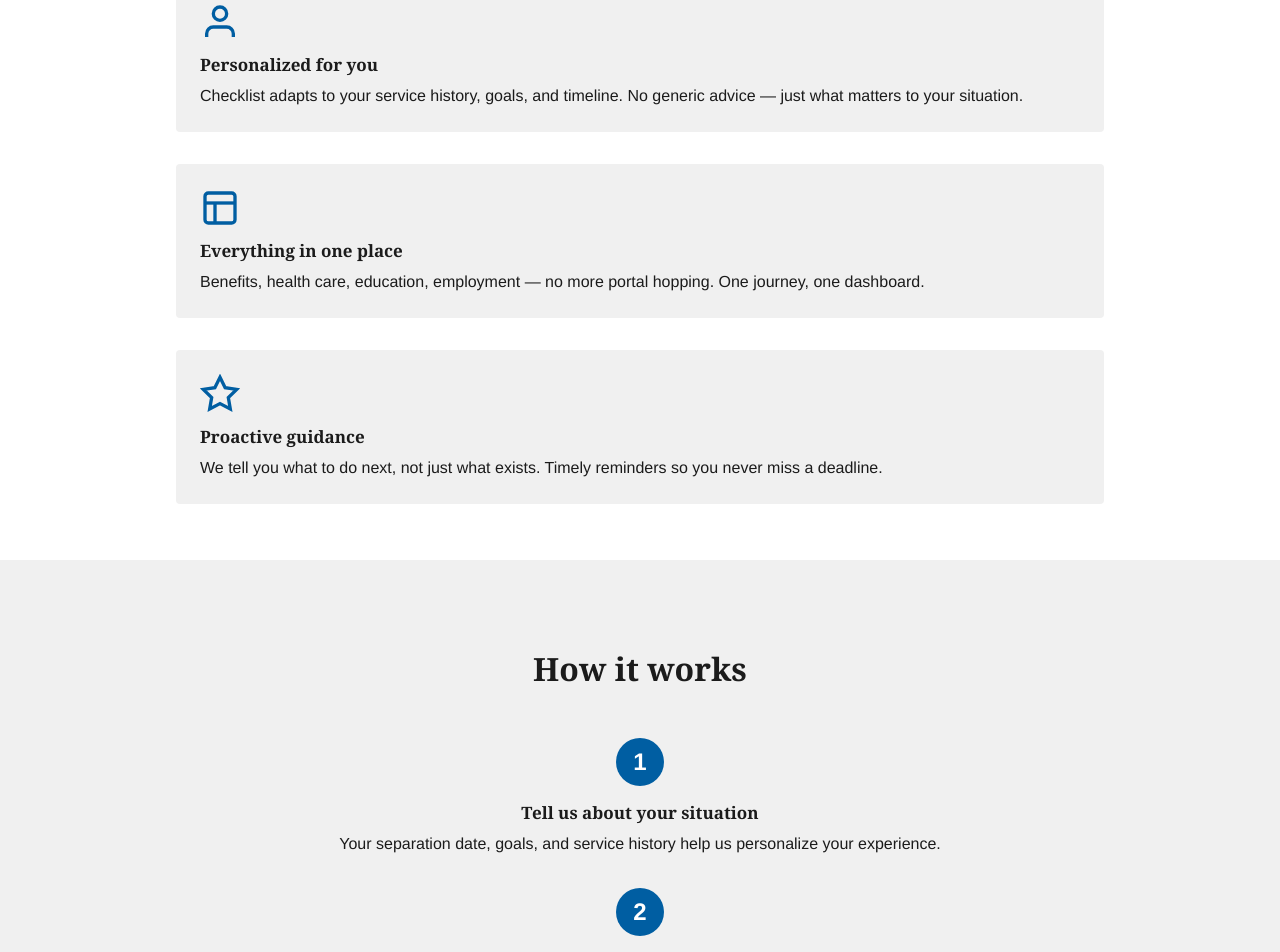
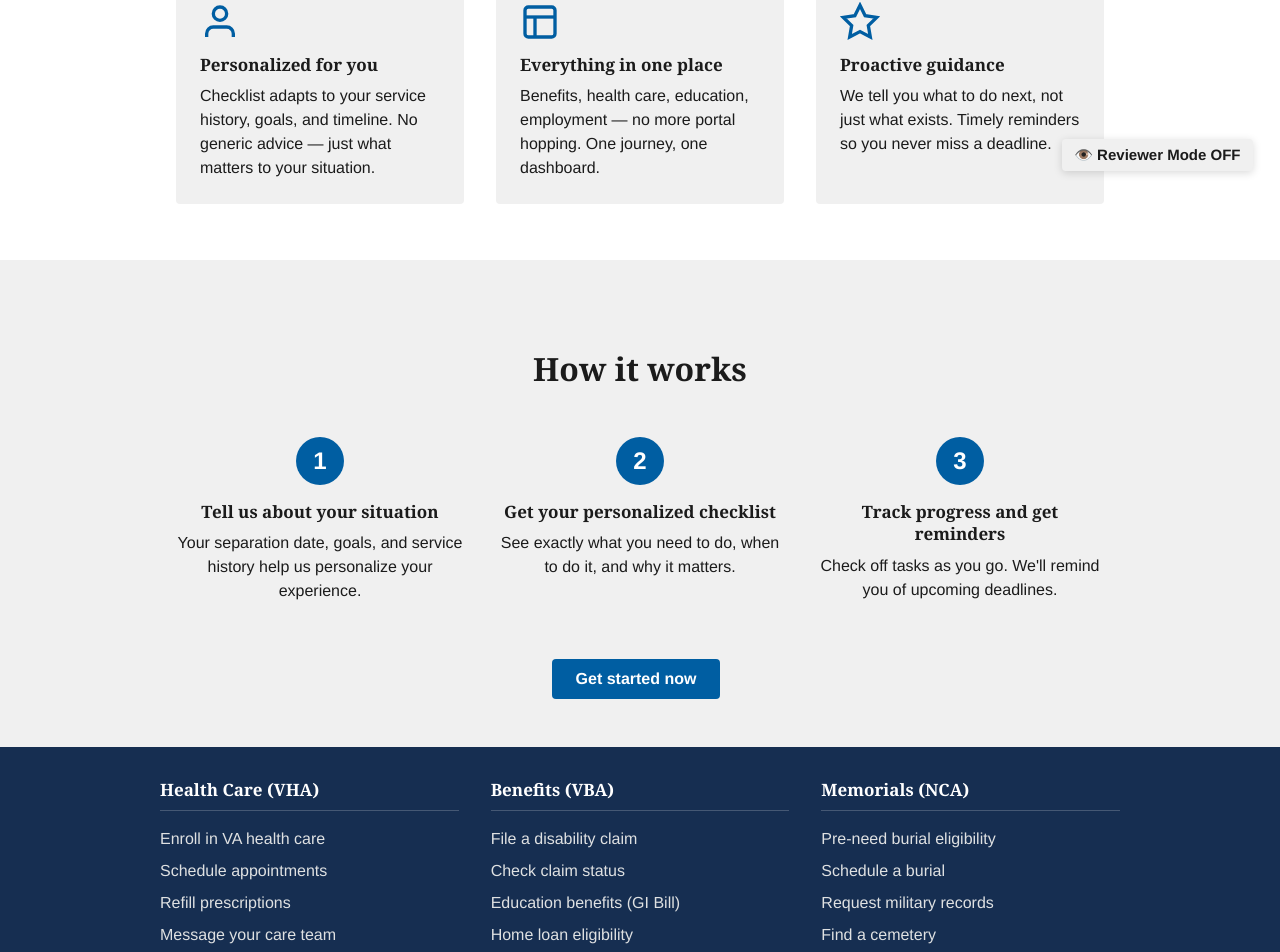
Before and after one commit to friends-innovation-lab/va-transition-journey, a Next.js app: page / in a window 1280 px wide. Shown: the part 602-1554 px from the top of the page. Built offline with nearby package versions, Linux system fonts and the light colour scheme; a web font is replaced by a local one.

Commit message:
Add mega footer with 3-column grid and reviewer mode toggle

```diff
--- a/src/app/page.tsx
+++ b/src/app/page.tsx
@@ -1,4 +1,10 @@
+'use client';
+
+import { useState } from 'react';
+
 export default function Home() {
+  const [reviewerMode, setReviewerMode] = useState(false);
+
   return (
     <div className="vads-u-display--flex vads-u-flex-direction--column" style={{ minHeight: '100vh' }}>
       {/* VA Header */}
@@ -67,7 +73,7 @@
           </h2>
           <div className="vads-grid-row vads-u-justify-content--center">
             {/* Card 1 */}
-            <div className="vads-grid-col-12 vads-grid-col--4 vads-u-padding--2">
+            <div className="vads-grid-col-12 vads-u-padding--2" style={{ flex: '1 1 300px', maxWidth: '400px' }}>
               <div className="vads-u-background-color--base-lightest vads-u-padding--3 vads-u-height--full" style={{ borderRadius: '4px' }}>
                 <div className="vads-u-margin-bottom--1p5" style={{ fontSize: '2rem' }}>
                   <svg width="40" height="40" viewBox="0 0 24 24" fill="none" stroke="#005ea2" strokeWidth="2">
@@ -85,7 +91,7 @@
             </div>
 
             {/* Card 2 */}
-            <div className="vads-grid-col-12 vads-grid-col--4 vads-u-padding--2">
+            <div className="vads-grid-col-12 vads-u-padding--2" style={{ flex: '1 1 300px', maxWidth: '400px' }}>
               <div className="vads-u-background-color--base-lightest vads-u-padding--3 vads-u-height--full" style={{ borderRadius: '4px' }}>
                 <div className="vads-u-margin-bottom--1p5" style={{ fontSize: '2rem' }}>
                   <svg width="40" height="40" viewBox="0 0 24 24" fill="none" stroke="#005ea2" strokeWidth="2">
@@ -104,7 +110,7 @@
             </div>
 
             {/* Card 3 */}
-            <div className="vads-grid-col-12 vads-grid-col--4 vads-u-padding--2">
+            <div className="vads-grid-col-12 vads-u-padding--2" style={{ flex: '1 1 300px', maxWidth: '400px' }}>
               <div className="vads-u-background-color--base-lightest vads-u-padding--3 vads-u-height--full" style={{ borderRadius: '4px' }}>
                 <div className="vads-u-margin-bottom--1p5" style={{ fontSize: '2rem' }}>
                   <svg width="40" height="40" viewBox="0 0 24 24" fill="none" stroke="#005ea2" strokeWidth="2">
@@ -131,7 +137,7 @@
           </h2>
           <div className="vads-grid-row vads-u-justify-content--center">
             {/* Step 1 */}
-            <div className="vads-grid-col-12 vads-grid-col--4 vads-u-padding--2 vads-u-text-align--center">
+            <div className="vads-grid-col-12 vads-u-padding--2 vads-u-text-align--center" style={{ flex: '1 1 300px', maxWidth: '400px' }}>
               <div
                 className="vads-u-background-color--primary vads-u-color--white vads-u-font-weight--bold vads-u-margin-bottom--2"
                 style={{
@@ -155,7 +161,7 @@
             </div>
 
             {/* Step 2 */}
-            <div className="vads-grid-col-12 vads-grid-col--4 vads-u-padding--2 vads-u-text-align--center">
+            <div className="vads-grid-col-12 vads-u-padding--2 vads-u-text-align--center" style={{ flex: '1 1 300px', maxWidth: '400px' }}>
               <div
                 className="vads-u-background-color--primary vads-u-color--white vads-u-font-weight--bold vads-u-margin-bottom--2"
                 style={{
@@ -179,7 +185,7 @@
             </div>
 
             {/* Step 3 */}
-            <div className="vads-grid-col-12 vads-grid-col--4 vads-u-padding--2 vads-u-text-align--center">
+            <div className="vads-grid-col-12 vads-u-padding--2 vads-u-text-align--center" style={{ flex: '1 1 300px', maxWidth: '400px' }}>
               <div
                 className="vads-u-background-color--primary vads-u-color--white vads-u-font-weight--bold vads-u-margin-bottom--2"
                 style={{
@@ -223,9 +229,82 @@
         </div>
       </section>
 
-      {/* Footer */}
-      <footer className="vads-u-background-color--base-darkest vads-u-padding-y--3 vads-u-margin-top--auto">
+      {/* Mega Footer */}
+      <footer className="vads-u-background-color--primary-darker vads-u-padding-y--4 vads-u-margin-top--auto">
         <div className="vads-grid-container">
+          {/* 3-Column Grid */}
+          <div style={{
+            display: 'grid',
+            gridTemplateColumns: 'repeat(auto-fit, minmax(250px, 1fr))',
+            gap: '2rem',
+            marginBottom: '2rem'
+          }}>
+            {/* Health Care - VHA */}
+            <div>
+              <h3 className="vads-u-color--white vads-u-font-size--h4 vads-u-margin-top--0 vads-u-margin-bottom--2 vads-u-padding-bottom--1" style={{ borderBottom: '1px solid rgba(255,255,255,0.2)' }}>
+                Health Care (VHA)
+              </h3>
+              <ul className="vads-u-margin--0 vads-u-padding--0" style={{ listStyle: 'none' }}>
+                <li className="vads-u-margin-bottom--1">
+                  <a href="#" className="vads-u-color--base-lighter vads-u-text-decoration--none">Enroll in VA health care</a>
+                </li>
+                <li className="vads-u-margin-bottom--1">
+                  <a href="#" className="vads-u-color--base-lighter vads-u-text-decoration--none">Schedule appointments</a>
+                </li>
+                <li className="vads-u-margin-bottom--1">
+                  <a href="#" className="vads-u-color--base-lighter vads-u-text-decoration--none">Refill prescriptions</a>
+                </li>
+                <li className="vads-u-margin-bottom--1">
+                  <a href="#" className="vads-u-color--base-lighter vads-u-text-decoration--none">Message your care team</a>
+                </li>
+              </ul>
+            </div>
+
+            {/* Benefits - VBA */}
+            <div>
+              <h3 className="vads-u-color--white vads-u-font-size--h4 vads-u-margin-top--0 vads-u-margin-bottom--2 vads-u-padding-bottom--1" style={{ borderBottom: '1px solid rgba(255,255,255,0.2)' }}>
+                Benefits (VBA)
+              </h3>
+              <ul className="vads-u-margin--0 vads-u-padding--0" style={{ listStyle: 'none' }}>
+                <li className="vads-u-margin-bottom--1">
+                  <a href="#" className="vads-u-color--base-lighter vads-u-text-decoration--none">File a disability claim</a>
+                </li>
+                <li className="vads-u-margin-bottom--1">
+                  <a href="#" className="vads-u-color--base-lighter vads-u-text-decoration--none">Check claim status</a>
+                </li>
+                <li className="vads-u-margin-bottom--1">
+                  <a href="#" className="vads-u-color--base-lighter vads-u-text-decoration--none">Education benefits (GI Bill)</a>
+                </li>
+                <li className="vads-u-margin-bottom--1">
+                  <a href="#" className="vads-u-color--base-lighter vads-u-text-decoration--none">Home loan eligibility</a>
+                </li>
+              </ul>
+            </div>
+
+            {/* Memorials - NCA */}
+            <div>
+              <h3 className="vads-u-color--white vads-u-font-size--h4 vads-u-margin-top--0 vads-u-margin-bottom--2 vads-u-padding-bottom--1" style={{ borderBottom: '1px solid rgba(255,255,255,0.2)' }}>
+                Memorials (NCA)
+              </h3>
+              <ul className="vads-u-margin--0 vads-u-padding--0" style={{ listStyle: 'none' }}>
+                <li className="vads-u-margin-bottom--1">
+                  <a href="#" className="vads-u-color--base-lighter vads-u-text-decoration--none">Pre-need burial eligibility</a>
+                </li>
+                <li className="vads-u-margin-bottom--1">
+                  <a href="#" className="vads-u-color--base-lighter vads-u-text-decoration--none">Schedule a burial</a>
+                </li>
+                <li className="vads-u-margin-bottom--1">
+                  <a href="#" className="vads-u-color--base-lighter vads-u-text-decoration--none">Request military records</a>
+                </li>
+                <li className="vads-u-margin-bottom--1">
+                  <a href="#" className="vads-u-color--base-lighter vads-u-text-decoration--none">Find a cemetery</a>
+                </li>
+              </ul>
+            </div>
+          </div>
+
+          {/* Bottom Footer Bar */}
+          <div className="vads-u-border-top--1px vads-u-padding-top--3" style={{ borderColor: 'rgba(255,255,255,0.2)' }}>
             <div className="vads-u-text-align--center">
               <p className="vads-u-color--base-lighter vads-u-margin--0 vads-u-font-size--base">
                 A{' '}
@@ -240,19 +319,115 @@
                 {' '}prototype
               </p>
               <p className="vads-u-color--base-light vads-u-margin-top--1 vads-u-margin-bottom--0 vads-u-font-size--sm">
-              <a href="/docs/ARCHITECTURE.md" className="vads-u-color--base-lighter vads-u-margin-right--2">
+                <a href="https://github.com/friends-innovation-lab/va-transition-journey" className="vads-u-color--base-lighter vads-u-margin-right--2" target="_blank" rel="noopener noreferrer">
+                  GitHub
+                </a>
+                <a href="https://github.com/friends-innovation-lab/va-transition-journey/blob/main/docs/ARCHITECTURE.md" className="vads-u-color--base-lighter vads-u-margin-right--2" target="_blank" rel="noopener noreferrer">
                   Architecture
                 </a>
-              <a href="/docs/JOURNEY-MAP.md" className="vads-u-color--base-lighter vads-u-margin-right--2">
+                <a href="https://github.com/friends-innovation-lab/va-transition-journey/blob/main/docs/JOURNEY-MAP.md" className="vads-u-color--base-lighter vads-u-margin-right--2" target="_blank" rel="noopener noreferrer">
                   Journey Map
                 </a>
-              <a href="/docs/OPERATING-MODEL.md" className="vads-u-color--base-lighter">
+                <a href="https://github.com/friends-innovation-lab/va-transition-journey/blob/main/docs/OPERATING-MODEL.md" className="vads-u-color--base-lighter" target="_blank" rel="noopener noreferrer">
                   Operating Model
                 </a>
               </p>
             </div>
           </div>
+        </div>
       </footer>
+
+      {/* Reviewer Mode Toggle Button */}
+      <button
+        onClick={() => setReviewerMode(!reviewerMode)}
+        className="vads-u-font-size--sm"
+        style={{
+          position: 'fixed',
+          bottom: '20px',
+          right: reviewerMode ? '340px' : '20px',
+          backgroundColor: reviewerMode ? '#005ea2' : '#f0f0f0',
+          color: reviewerMode ? '#ffffff' : '#1b1b1b',
+          border: 'none',
+          borderRadius: '4px',
+          padding: '8px 12px',
+          cursor: 'pointer',
+          boxShadow: '0 2px 8px rgba(0,0,0,0.15)',
+          zIndex: 1000,
+          transition: 'right 0.3s ease'
+        }}
+      >
+        👁️ Reviewer Mode {reviewerMode ? 'ON' : 'OFF'}
+      </button>
+
+      {/* Reviewer Mode Sidebar Panel */}
+      <div
+        style={{
+          position: 'fixed',
+          top: 0,
+          right: reviewerMode ? 0 : '-320px',
+          width: '320px',
+          height: '100vh',
+          backgroundColor: '#1b1b1b',
+          color: '#ffffff',
+          padding: '24px',
+          boxShadow: reviewerMode ? '-4px 0 20px rgba(0,0,0,0.3)' : 'none',
+          transition: 'right 0.3s ease',
+          zIndex: 999,
+          overflowY: 'auto'
+        }}
+      >
+        <div className="vads-u-display--flex vads-u-justify-content--space-between vads-u-align-items--center vads-u-margin-bottom--3">
+          <h2 className="vads-u-font-size--h3 vads-u-margin--0" style={{ color: '#fac922' }}>
+            Reviewer Notes
+          </h2>
+          <button
+            onClick={() => setReviewerMode(false)}
+            style={{
+              background: 'transparent',
+              border: 'none',
+              color: '#ffffff',
+              fontSize: '1.5rem',
+              cursor: 'pointer',
+              padding: '4px'
+            }}
+          >
+            ×
+          </button>
+        </div>
+
+        <div className="vads-u-margin-bottom--3">
+          <h3 className="vads-u-font-size--h4 vads-u-margin-top--0 vads-u-margin-bottom--1" style={{ color: '#73b3e7' }}>
+            WHAT YOU&apos;RE SEEING
+          </h3>
+          <p className="vads-u-font-size--sm vads-u-margin--0 vads-u-line-height--4" style={{ color: '#d4d4d4' }}>
+            A journey-based front door that replaces VA&apos;s org-chart navigation with Veteran life moments. Instead of &quot;Benefits, Health Care, Education...&quot; we ask &quot;What are you trying to do?&quot;
+          </p>
+        </div>
+
+        <div className="vads-u-margin-bottom--3">
+          <h3 className="vads-u-font-size--h4 vads-u-margin-top--0 vads-u-margin-bottom--1" style={{ color: '#73b3e7' }}>
+            WHY IT MATTERS
+          </h3>
+          <p className="vads-u-font-size--sm vads-u-margin--0 vads-u-line-height--4" style={{ color: '#d4d4d4' }}>
+            Veterans think in journeys, not departments. &quot;I&apos;m separating from service&quot; is how they frame their needs — not &quot;I need VBA form 21-526EZ.&quot; This routes them to autonomous apps, not link forests.
+          </p>
+        </div>
+
+        <div className="vads-u-margin-bottom--3">
+          <h3 className="vads-u-font-size--h4 vads-u-margin-top--0 vads-u-margin-bottom--1" style={{ color: '#73b3e7' }}>
+            THE MODEL
+          </h3>
+          <p className="vads-u-font-size--sm vads-u-margin--0 vads-u-line-height--4" style={{ color: '#d4d4d4' }}>
+            Each journey is an independent app with its own team, codebase, and deploy pipeline — sharing only auth, design system, and Veteran profile. Teams ship without waiting on 44 other teams.
+          </p>
+        </div>
+
+        <div style={{ borderTop: '1px solid #444', paddingTop: '16px', marginTop: '16px' }}>
+          <p className="vads-u-font-size--sm vads-u-margin--0" style={{ color: '#888' }}>
+            Toggle off to see it as a Veteran would.
+          </p>
+        </div>
+      </div>
     </div>
   );
 }
```
Lines whose indentation alone changed are shown as unchanged.
